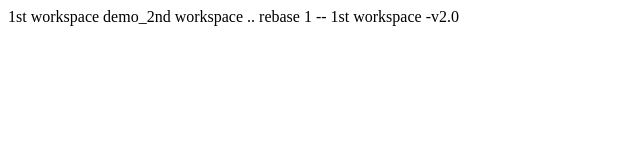
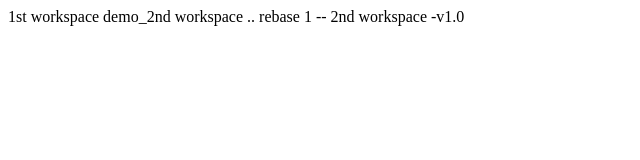
Before and after one commit to constantinpopa10/testgit2, a plain HTML site: page WebContent/contact.html in a window 1280 px wide. Shown: the full height of the page, 0-640 px from the left. Drawn offline with Linux system fonts and the light colour scheme.

Commit message:
12:02PM 2nd

```diff
--- a/WebContent/contact.html
+++ b/WebContent/contact.html
@@ -7,6 +7,6 @@
 <body>
 1st workspace
 demo_2nd workspace ..
-rebase 1 -- 1st workspace -v2.0
+rebase 1 -- 2nd workspace -v1.0
 </body>
 </html>
```
